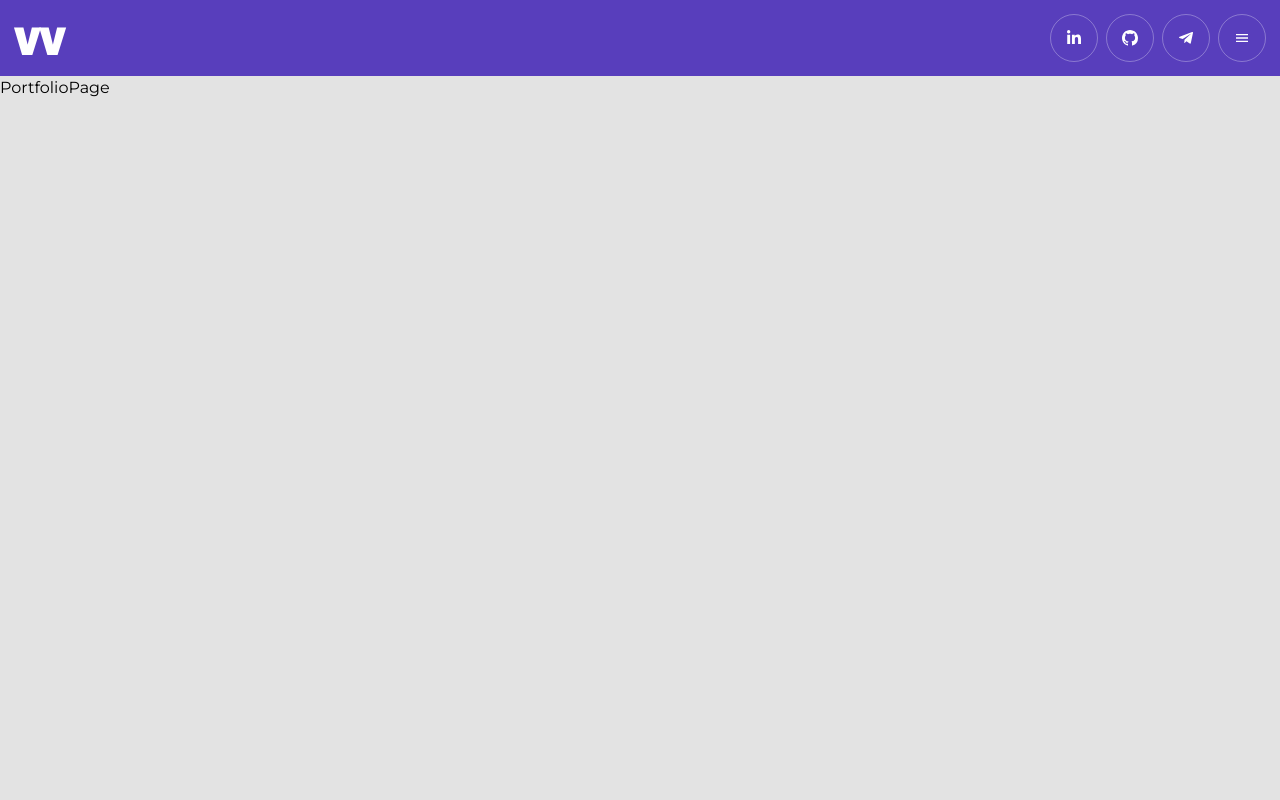
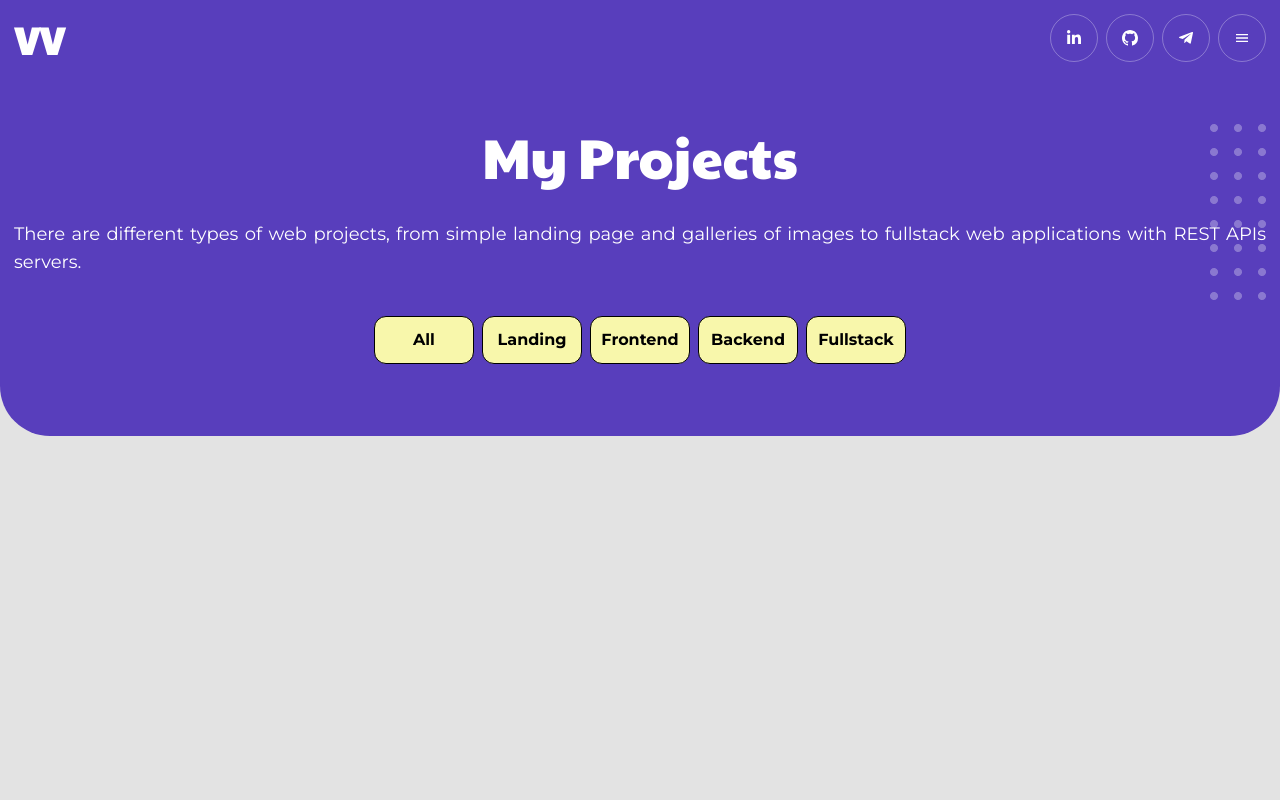
Before and after one commit to VladyslavVagin/marketing-agency, a Next.js app: page /portfolio in a window 1280 px wide. Shown: the top 800 px of the page. Built offline with nearby package versions, Linux system fonts and the light colour scheme.

Commit message:
Projects page start

```diff
--- a/src/app/portfolio/page.tsx
+++ b/src/app/portfolio/page.tsx
@@ -1,8 +1,10 @@
-import React from 'react'
+import ProjectsPageTitle from "@/components/ProjectsPage/ProjectsPageTitle";
 
 const PortfolioPage = () => {
   return (
-    <div>PortfolioPage</div>
+    <section>
+        <ProjectsPageTitle />
+    </section>
   )
 }
 
--- /dev/null
+++ b/src/components/ProjectsPage/ProjectsPageTitle.tsx
@@ -0,0 +1,61 @@
+import Image from "next/image";
+import { paytoneOne } from "@/app/layout";
+
+const ProjectsPageTitle = () => {
+  return (
+    <div className="text-white bg-accent overflow-hidden rounded-b-[50px]">
+      <div className="px-3.5 py-12">
+        <div className="relative">
+          <h1
+            className={`${paytoneOne.className} text-titleMain text-center mb-8`}
+          >
+            My Projects
+          </h1>
+          <p className="title-text text-white text-justify">
+            There are different types of web projects, from simple landing page
+            and galleries of images to fullstack web applications with REST APIs
+            servers.
+          </p>
+          <Image
+            src="/images/hero/shape.png"
+            alt="Shape for hero section"
+            width={176}
+            height={176}
+            className="absolute top-0 right-[-120px]"
+          />
+        </div>
+        <div className="mt-10 mb-6">
+          <ul className="flex flex-wrap gap-2 items-center justify-center">
+            <li className="border border-black text-black font-bold w-[100px] h-12 flex items-center justify-center rounded-xl bg-yellowIcon">
+              <button type="button" className="w-full h-full">
+                All
+              </button>
+            </li>
+            <li className="border border-black text-black font-bold w-[100px] h-12 flex items-center justify-center rounded-xl bg-yellowIcon">
+              <button type="button" className="w-full h-full">
+                Landing
+              </button>
+            </li>
+            <li className="border border-black text-black font-bold w-[100px] h-12 flex items-center justify-center rounded-xl bg-yellowIcon">
+              <button type="button" className="w-full h-full">
+                Frontend
+              </button>
+            </li>
+            <li className="border border-black text-black font-bold w-[100px] h-12 flex items-center justify-center rounded-xl bg-yellowIcon">
+              <button type="button" className="w-full h-full">
+                Backend
+              </button>
+            </li>
+            <li className="border border-black text-black font-bold w-[100px] h-12 flex items-center justify-center rounded-xl bg-yellowIcon">
+              <button type="button" className="w-full h-full">
+                Fullstack
+              </button>
+            </li>
+          </ul>
+        </div>
+      </div>
+    </div>
+  );
+};
+
+export default ProjectsPageTitle;
```
